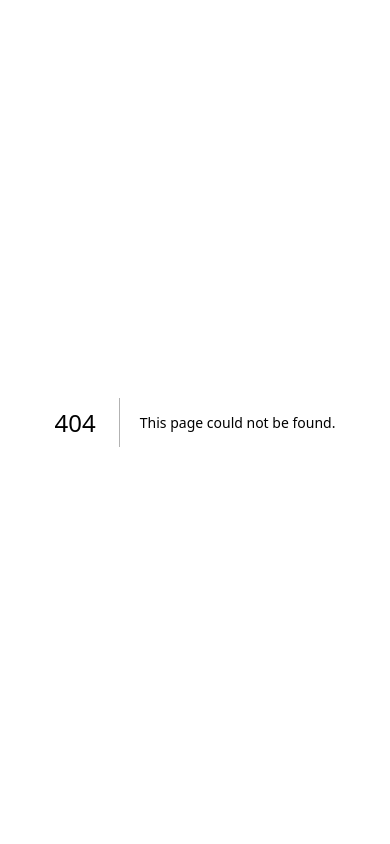
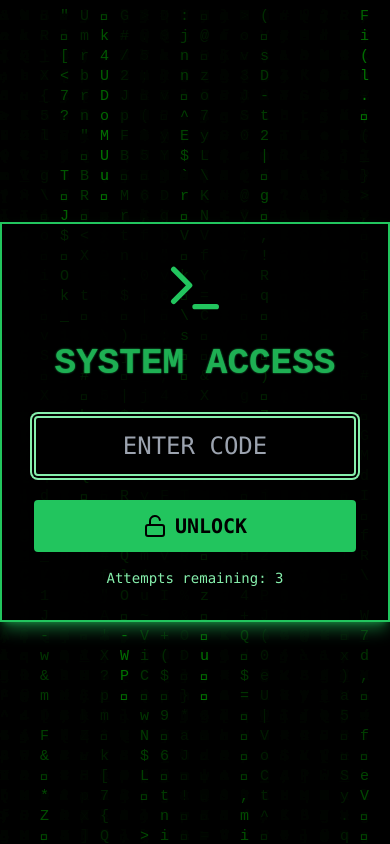
Before and after one commit to beyondmasuda/escape-unlock, a Next.js app: page /escape-unlock/ in a window 390 px wide. Before the commit this address had no page. Built offline with nearby package versions, Linux system fonts and the light colour scheme.

Commit message:
fix: refactor AccessGrantedEffect to use structured image data and improve layout responsiveness

```diff
--- a/app/page.tsx
+++ b/app/page.tsx
@@ -11,17 +11,53 @@ import AccessGrantedEffect from "@/components/AccessGrantedEffect"
 
 const MAX_ATTEMPTS = 3
 
-// テスト用の画像配列（実際のプロジェクトでは適切な画像URLに置き換えてください）
+// 画像データの型定義
 const IMAGES = [
-  "/escape-unlock/img/2-A.png",
-  "/escape-unlock/img/2-B.png",
-  "/escape-unlock/img/2-C.png",
-  "/escape-unlock/img/2-D.png",
-  "/escape-unlock/img/2-E.png",
-  "/escape-unlock/img/2-place.png",
-  "/escape-unlock/img/BEYONDEX.png",
-  "/escape-unlock/img/BOMB.png",
-  "/escape-unlock/img/STEP 2.png",
+  {
+    url: "/escape-unlock/img/2-A.png",
+    width: 2000,
+    height: 1414,
+  },
+  {
+    url: "/escape-unlock/img/2-B.png",
+    width: 2000,
+    height: 1414,
+  },
+  {
+    url: "/escape-unlock/img/2-C.png",
+    width: 2000,
+    height: 1414,
+  },
+  {
+    url: "/escape-unlock/img/2-D.png",
+    width: 2000,
+    height: 1414,
+  },
+  {
+    url: "/escape-unlock/img/2-E.png",
+    width: 2000,
+    height: 1414,
+  },
+  {
+    url: "/escape-unlock/img/2-place.png",
+    width: 2000,
+    height: 1414,
+  },
+  {
+    url: "/escape-unlock/img/BEYONDEX.png",
+    width: 1414,
+    height: 2000,
+  },
+  {
+    url: "/escape-unlock/img/BOMB.png",
+    width: 1414,
+    height: 2000,
+  },
+  {
+    url: "/escape-unlock/img/STEP 2.png",
+    width: 1414,
+    height: 2000,
+  },
 ]
 
 export default function UnlockPage() {
@@ -49,10 +85,11 @@ export default function UnlockPage() {
       setResult("ACCESS GRANTED")
       setIsUnlocked(true)
       resetAttempts()
+      // コードの入力値を維持
     } else {
       setResult("ACCESS DENIED")
       incrementAttempt()
-      setCode("")
+      setCode("") // エラー時のみ入力をクリア
     }
   }
 
--- a/components/AccessGrantedEffect.tsx
+++ b/components/AccessGrantedEffect.tsx
@@ -14,25 +14,30 @@ interface PopupImage {
   delay: number
   imageUrl: string
   title: string
+  aspectRatio: number
 }
 
 interface AccessGrantedEffectProps {
-  images: string[]
+  images: Array<{
+    url: string
+    width: number
+    height: number
+  }>
 }
 
 const generateRandomPosition = (
   usedPositions: { x: number; y: number }[],
-  imageUrl: string,
+  imageData: { url: string; width: number; height: number },
   index: number,
 ): PopupImage => {
   let x: number, y: number
   let attempts = 0
-  const minDistance = 30
+  const minDistance = 20
 
   const centerX = 50
   const centerY = 50
   const avoidWidth = 30
-  const avoidHeight = 35
+  const avoidHeight = 25
 
   do {
     x = Math.random() * 80
@@ -57,11 +62,11 @@ const generateRandomPosition = (
   } while (attempts < 100)
 
   const distanceFromCenter = Math.sqrt(Math.pow(x - 50, 2) + Math.pow(y - 50, 2))
-  const sizeMultiplier = 1 + distanceFromCenter / 100
-
-  const baseSize = 150
-  const width = baseSize + Math.random() * 50 * sizeMultiplier
-  const height = baseSize + Math.random() * 50 * sizeMultiplier
+  // 中央からの距離に応じて基準幅を調整 (200px ~ 300px)
+  const baseWidth = 250 - Math.min(50, distanceFromCenter)
+  const aspectRatio = imageData.width / imageData.height
+  const width = baseWidth
+  const height = baseWidth / aspectRatio
 
   return {
     id: Math.random(),
@@ -70,8 +75,9 @@ const generateRandomPosition = (
     width,
     height,
     delay: Math.random() * 0.5,
-    imageUrl,
+    imageUrl: imageData.url,
     title: `ENCRYPTED_DATA_${(index + 1).toString().padStart(3, "0")}.dat`,
+    aspectRatio,
   }
 }
 
@@ -92,7 +98,7 @@ export default function AccessGrantedEffect({ images }: AccessGrantedEffectProps
 
       const randomIndex = availableIndices[Math.floor(Math.random() * availableIndices.length)]
       setUsedImageIndices((prev) => [...prev, randomIndex])
-      return { url: images[randomIndex], index: randomIndex }
+      return { data: images[randomIndex], index: randomIndex }
     }
 
     const interval = 200
@@ -106,7 +112,7 @@ export default function AccessGrantedEffect({ images }: AccessGrantedEffectProps
       }
 
       setDisplayedImages((prev) => {
-        const newImage = generateRandomPosition(prev, nextImage.url, nextImage.index)
+        const newImage = generateRandomPosition(prev, nextImage.data, nextImage.index)
         return [...prev, newImage]
       })
     }, interval)
@@ -156,22 +162,27 @@ export default function AccessGrantedEffect({ images }: AccessGrantedEffectProps
             </div>
 
             {/* Window Content */}
-            <div className="relative" style={{ height: `${image.height}px` }}>
+            <div
+              className="relative"
+              style={{
+                height: `${image.height}px`,
+                aspectRatio: image.aspectRatio,
+              }}
+            >
               <Image
                 src={image.imageUrl || "/placeholder.svg"}
                 alt=""
                 width={image.width}
                 height={image.height}
-                className="object-cover"
-                priority={usedImageIndices.indexOf(displayedImages.indexOf(image)) < 9} // 最初の3枚は優先読み込み
+                className="object-contain"
+                priority={usedImageIndices.indexOf(displayedImages.indexOf(image)) < 3}
                 loading="eager"
-                quality={75} // 画質を少し下げてパフォーマンス改善
+                quality={85}
                 sizes={`${image.width}px`}
                 style={{
                   width: "100%",
                   height: "100%",
                 }}
-                unoptimized
               />
               {/* Status Bar */}
               <div className="absolute bottom-0 left-0 right-0 bg-green-950/90 px-2 py-1 text-[10px] text-green-400 font-mono border-t border-green-500">
--- a/next.config.mjs
+++ b/next.config.mjs
@@ -1,4 +1,7 @@
 /** @type {import('next').NextConfig} */
-const nextConfig = {};
+const nextConfig = {
+  basePath: "/escape-unlock",
+  images: { unoptimized: true } ,
+};
 
 export default nextConfig;
```
